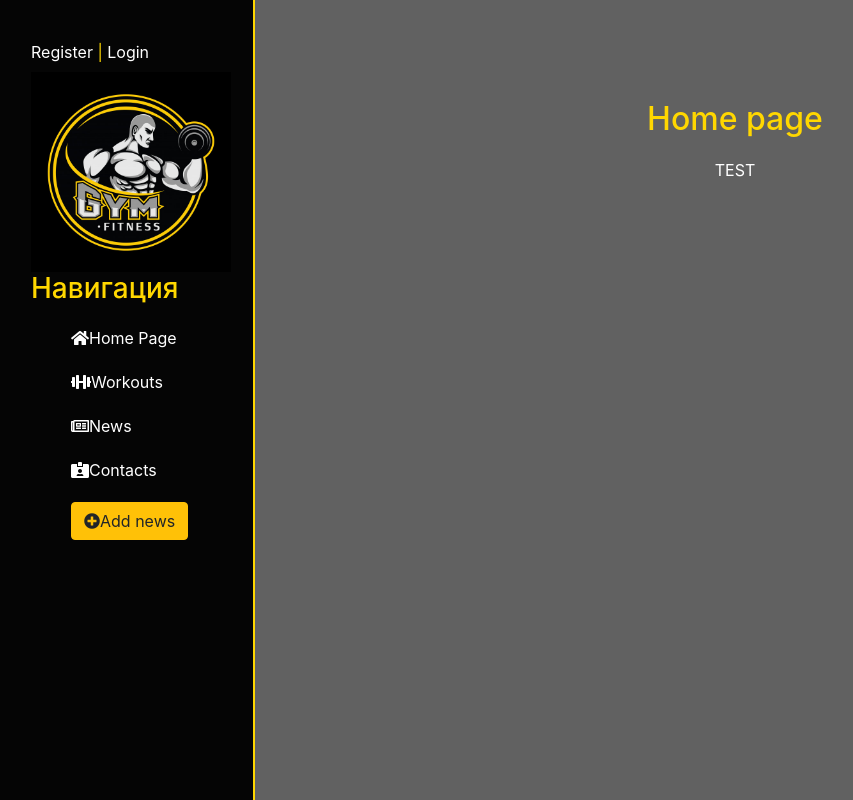
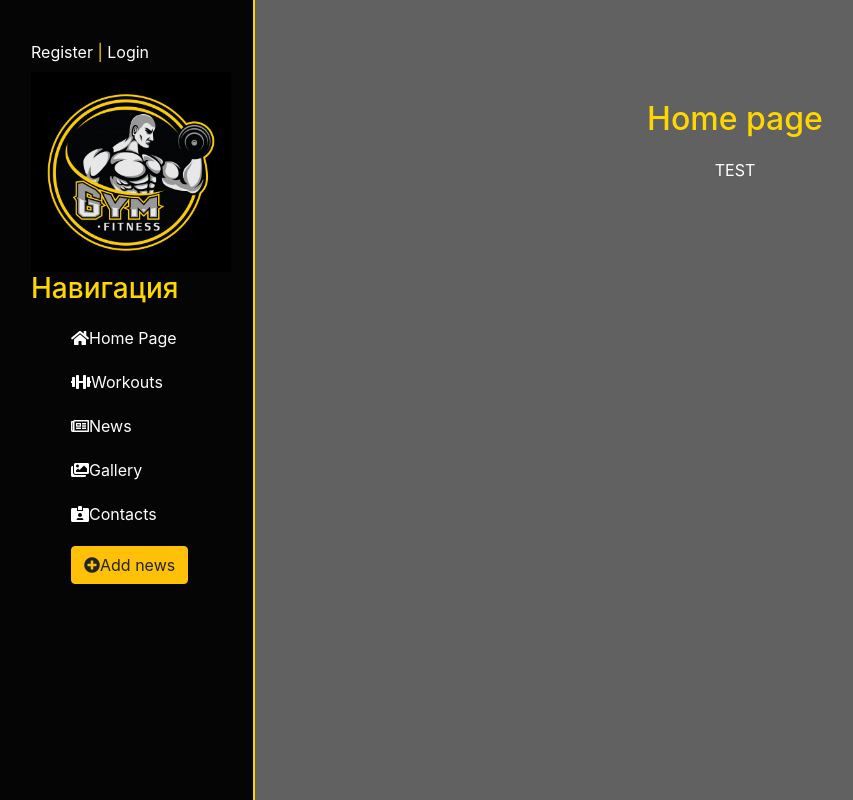
Before and after one commit to Viachaslau95/fit_work, a Django app: page / in a window 1280 px wide. Shown: the whole page, without its empty margins (1-854 px from the left). Run offline with Django 3.2, Linux system fonts and the light colour scheme; some libraries are stand-ins or nearby versions.

Commit message:
3 commit

```diff
--- a/workout_gym/main/templates/main/layout.html
+++ b/workout_gym/main/templates/main/layout.html
@@ -43,6 +43,7 @@
             <a href="{% url 'home' %}"><li> <i class="fas fa-home"></i>Home Page</li></a>
             <a href="{% url 'workouts'%}"><li> <i class="fas fa-dumbbell"></i>Workouts</li></a>
             <a href="{% url 'news_home' %}"><li> <i class="far fa-newspaper"></i>News</li></a>
+            <a href=""><li> <i class="fas fa-images"></i>Gallery</li></a>
             <a href=""><li> <i class="fas fa-id-card-alt"></i>Contacts</li></a>
             <a href="{% url 'create' %}"><li><button class="btn btn-warning"><i class="fas fa-plus-circle"></i>Add news</button></li></a>
         </ul>
```
Also changed, not shown: workout_gym/main/models.py (line endings or trailing spaces).
